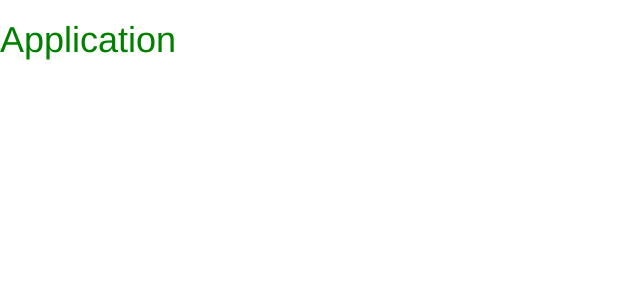
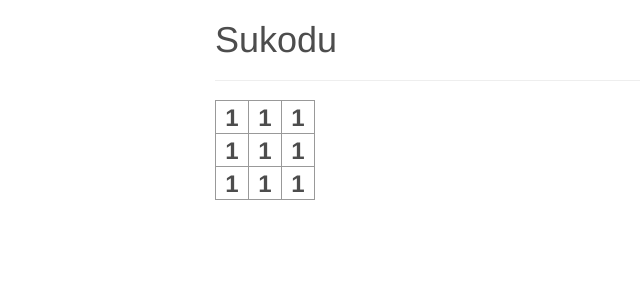
Before and after one commit to chunliu/sudoku, a React app: page / in a window 1280 px wide. Shown: the top 300 px of the page, without its empty margins (0-640 px from the left). Built offline with nearby package versions, Linux system fonts and the light colour scheme; the HTML template or start-up script is replaced by a standard one.

Commit message:
Update rendering.

```diff
--- a/src/components/App.tsx
+++ /dev/null
@@ -1,5 +0,0 @@
-import * as React from "React";
-
-export const App = () => (
-    <h1>Application</h1>
-);
--- /dev/null
+++ b/src/components/Game.tsx
@@ -0,0 +1,18 @@
+import * as React from 'react';
+import {GameBoard} from "./board/GameBoard";
+
+interface GameProps {};
+
+interface GameState {};
+
+export class Game extends React.Component<GameProps, GameState> {
+    render(): JSX.Element {
+        return (
+            <div>
+                <h1>Sukodu</h1>
+                <hr />
+                <GameBoard />
+            </div>
+        );
+    }
+}
--- /dev/null
+++ b/src/components/board/GameBoard.tsx
@@ -0,0 +1,32 @@
+import * as React from "react";
+import {Square} from "./Square";
+import "../../scss/main.scss";
+
+interface GameBoardProps {};
+
+interface GameBoardState {};
+
+export class GameBoard extends React.Component<GameBoardProps, GameBoardState> {
+    render() {
+        return (
+            <div>
+                <div className="status">{status}</div>
+                <div className="board-row">
+                    <Square />
+                    <Square />
+                    <Square />
+                </div>
+                <div className="board-row">
+                    <Square />
+                    <Square />
+                    <Square />
+                </div>
+                <div className="board-row">
+                    <Square />
+                    <Square />
+                    <Square />
+                </div>
+            </div>
+        );
+    }
+}
--- /dev/null
+++ b/src/components/board/Square.tsx
@@ -0,0 +1,9 @@
+import * as React from "react";
+
+export const Square = () => {
+    return (
+        <button className="square">
+        1
+        </button>
+    );
+}
--- a/src/index.tsx
+++ b/src/index.tsx
@@ -1,11 +1,11 @@
 import * as React from "react";
 import * as ReactDOM from "react-dom";
 import { AppContainer } from "react-hot-loader";
-import {App} from "./components/App";
+import {Game} from "./components/Game";
 import "bootstrap/dist/css/bootstrap.css";
 import "./scss/main.scss";
 
 ReactDOM.render(
-    <App />,
+    <Game />,
     document.getElementById("app"),
 );
--- a/src/scss/main.scss
+++ b/src/scss/main.scss
@@ -1,3 +1,45 @@
-h1 {
-    color: green;
+/* Styles */
+#app {
+    font: 14px 'Helvetica Neue', Helvetica, Arial, sans-serif;
+    color: #4d4d4d;
+    min-width: 550px;
+    max-width: 850px;
+    margin: 0 auto;
 }
+
+a.active {
+    color: orange;
+}
+
+.board-row:after {
+  clear: both;
+  content: "";
+  display: table;
+}
+
+.status {
+  margin-bottom: 10px;
+}
+
+.square {
+  background: #fff;
+  border: 1px solid #999;
+  float: left;
+  font-size: 24px;
+  font-weight: bold;
+  line-height: 34px;
+  height: 34px;
+  margin-right: -1px;
+  margin-top: -1px;
+  padding: 0;
+  text-align: center;
+  width: 34px;
+}
+
+.square:focus {
+  outline: none;
+}
+
+.kbd-navigation .square:focus {
+  background: #ddd;
+}
--- a/webpack.config.js
+++ b/webpack.config.js
@@ -33,7 +33,6 @@ module.exports = {
         hot: true,
         // enable HMR on the server
         noInfo: true,
-        quiet: true,
         // minimize the output to terminal.
         contentBase: resolve(__dirname, 'src'),
         // match the output path
@@ -58,13 +57,12 @@ module.exports = {
             { enforce: "pre", test: /\.js$/, loader: "source-map-loader" },
             {
                 test: /\.scss$/,
-                use: [{
-                    loader: "style-loader" // creates style nodes from JS strings
-                }, {
-                    loader: "css-loader" // translates CSS into CommonJS
-                }, {
-                    loader: "sass-loader" // compiles Sass to CSS
-                }]
+                exclude: [resolve(__dirname, "node_modules")],
+                use: [
+                    {loader: "style-loader"}, // creates style nodes from JS strings
+                    {loader: "css-loader"}, // translates CSS into CommonJS
+                    {loader: "sass-loader"}, // compiles Sass to CSS
+                ]
             },
             { test: /\.css$/, loader: "style-loader!css-loader" },
             { test: /\.png$/, loader: "url-loader?limit=100000" },
```
